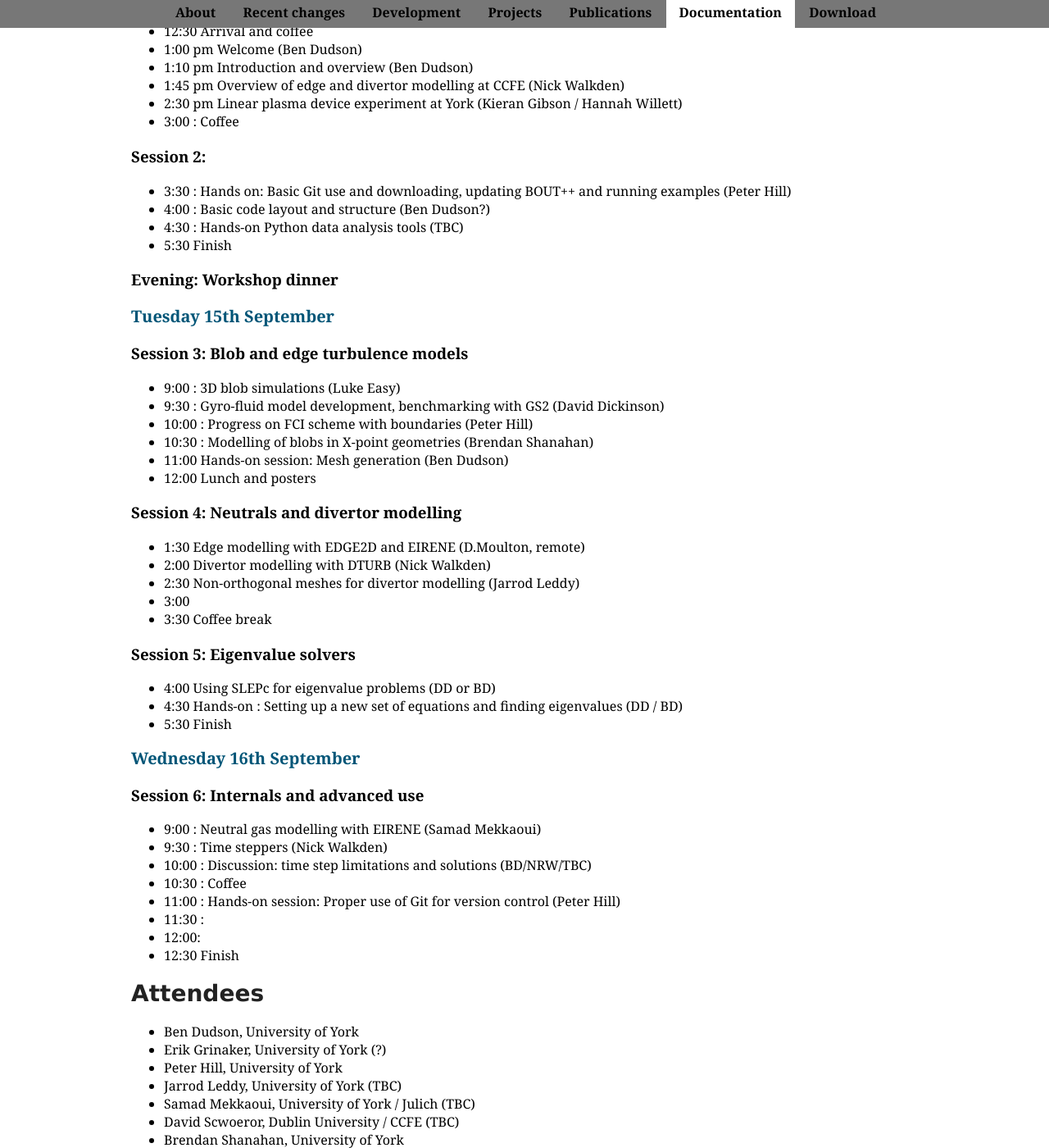
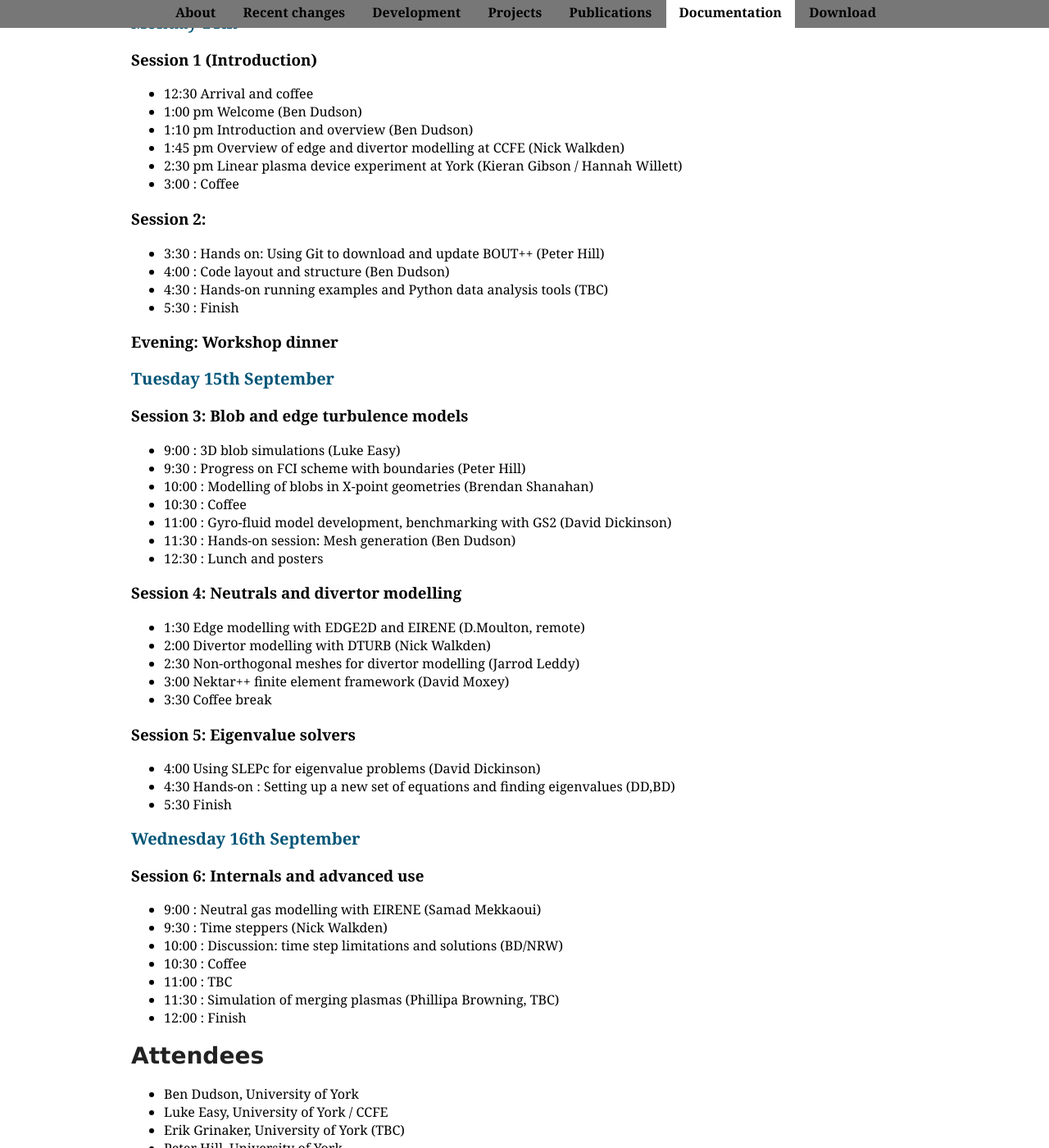
Before and after one commit to boutproject/boutproject.github.io, a Jekyll site: the page built from workshop2015.markdown, in a window 1280 px wide and 1400 px high, scrolled down 421 px. Shown: the whole window at 82% size. Built offline with Jekyll 4.4.1, drawn with Linux system fonts in a browser that asks for light colours; Markdown is read by kramdown in place of the engine named in the settings; some of the changed text lies outside the part shown.

Commit message:
Added talks by P.Browning, D.Moxey

```diff
--- a/doc.markdown
+++ b/doc.markdown
@@ -19,6 +19,7 @@ BOUT++ workshops have been a mixture of hands-on training sessions, and discussi
 
 The slides for (almost) all presentations are available on the workshop websites:
 
+* [2015 workshop, York](workshop2015.html)
 * [2014 workshop, York](workshop2014.html)
 * [2013 workshop, LLNL](https://bout2013.llnl.gov/)
 * [2011 workshop, LLNL](https://bout2011.llnl.gov/)
--- a/workshop2015.markdown
+++ b/workshop2015.markdown
@@ -4,9 +4,13 @@ title: Workshop 2015
 nav-state: doc
 ---
 
-# Date: 14th-16th September 2015
+# BOUT++ workshop 2015
 
-# Location: Fusion Learning Studio, University of York, UK YO10 5DQ
+*Date*: 14th-16th September 2015
+
+*Location*: Fusion Learning Studio, University of York, UK YO10 5DQ
+
+The aim of this workshop is (1) to prepare researchers to use and further develop the BOUT++ code for edge turbulence, transport, and ELM simulations of magnetic fusion devices; and (2) to promote effective collaboration within the BOUT++ community and beyond.
 
 # Draft agenda
 
@@ -23,10 +27,10 @@ nav-state: doc
 
 ### Session 2:
 
-* 3:30 : Hands on: Basic Git use and downloading, updating BOUT++ and running examples (Peter Hill)
-* 4:00 : Basic code layout and structure (Ben Dudson?)
-* 4:30 : Hands-on Python data analysis tools (TBC)
-* 5:30 Finish
+* 3:30 : Hands on: Using Git to download and update BOUT++ (Peter Hill)
+* 4:00 : Code layout and structure (Ben Dudson)
+* 4:30 : Hands-on running examples and Python data analysis tools (TBC)
+* 5:30 : Finish
 
 ### Evening: Workshop dinner
 
@@ -35,24 +39,25 @@ nav-state: doc
 ### Session 3: Blob and edge turbulence models
 
 * 9:00 : 3D blob simulations (Luke Easy)
-* 9:30 : Gyro-fluid model development, benchmarking with GS2 (David Dickinson)
-* 10:00 : Progress on FCI scheme with boundaries (Peter Hill)
-* 10:30 : Modelling of blobs in X-point geometries (Brendan Shanahan)
-* 11:00  Hands-on session: Mesh generation (Ben Dudson)
-* 12:00  Lunch and posters
+* 9:30 : Progress on FCI scheme with boundaries (Peter Hill)
+* 10:00 : Modelling of blobs in X-point geometries (Brendan Shanahan)
+* 10:30 : Coffee
+* 11:00 : Gyro-fluid model development, benchmarking with GS2 (David Dickinson)
+* 11:30 : Hands-on session: Mesh generation (Ben Dudson)
+* 12:30 : Lunch and posters
 
 ### Session 4: Neutrals and divertor modelling
 
 * 1:30 Edge modelling with EDGE2D and EIRENE (D.Moulton, remote)
 * 2:00 Divertor modelling with DTURB (Nick Walkden)
 * 2:30 Non-orthogonal meshes for divertor modelling (Jarrod Leddy)
-* 3:00
+* 3:00 Nektar++ finite element framework (David Moxey)
 * 3:30 Coffee break
 
 ### Session 5:  Eigenvalue solvers
 
-* 4:00  Using SLEPc for eigenvalue problems (DD or BD)
-* 4:30  Hands-on : Setting up a new set of equations and finding eigenvalues (DD / BD)
+* 4:00  Using SLEPc for eigenvalue problems (David Dickinson)
+* 4:30  Hands-on : Setting up a new set of equations and finding eigenvalues (DD,BD)
 * 5:30  Finish
 
 ## Wednesday 16th September
@@ -61,31 +66,32 @@ nav-state: doc
 
 * 9:00 :  Neutral gas modelling with EIRENE (Samad Mekkaoui)
 * 9:30 :  Time steppers (Nick Walkden)
-* 10:00 : Discussion: time step limitations and solutions (BD/NRW/TBC)
+* 10:00 : Discussion: time step limitations and solutions (BD/NRW)
 * 10:30 : Coffee
-* 11:00 : Hands-on session: Proper use of Git for version control  (Peter Hill)
-* 11:30 :
-* 12:00:
-* 12:30 Finish
+* 11:00 : TBC
+* 11:30 : Simulation of merging plasmas (Phillipa Browning, TBC)
+* 12:00 : Finish
 
 # Attendees
 
 * Ben Dudson, University of York
-* Erik Grinaker, University of York (?)
+* Luke Easy, University of York / CCFE
+* Erik Grinaker, University of York (TBC)
 * Peter Hill, University of York
-* Jarrod Leddy, University of York (TBC)
-* Samad Mekkaoui, University of York / Julich (TBC)
+* Jarrod Leddy, University of York
+* Samad Mekkaoui, University of York / Julich
+* David Moxey, Imperial College
 * David Scwoeror, Dublin University / CCFE (TBC)
 * Brendan Shanahan, University of York
 * Siobhan Smith, University of York / CCFE (TBC)
 * Nick Walkden, CCFE
-* Xinliang Xu, University of York (TBC)
+* Xinliang Xu, University of York
 
 # Links
 
 Downloads:
 
-* [BOUT++ github page](https://github.com/boutproject/BOUT)
+* [BOUT++ github page](https://github.com/boutproject/BOUT-dev)
 * [NetCDF 4.1.3](http://www.unidata.ucar.edu/downloads/netcdf/netcdf-4_1_3/index.jsp)
 * [FFTW](http://www.fftw.org/download.html)
 * [SUNDIALS (CVODE/IDA)](http://computation.llnl.gov/casc/sundials/download/download.html)
```
